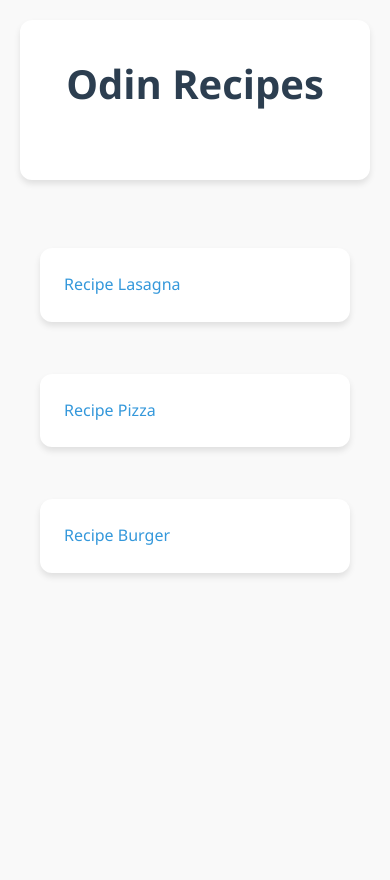
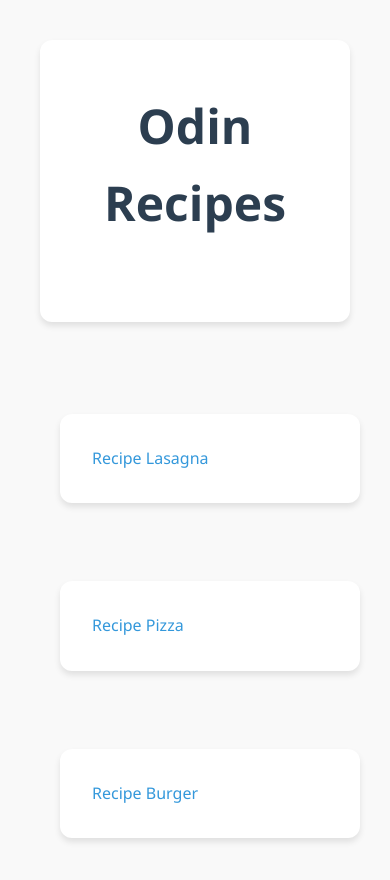
Before and after one commit to notstatic13/odin-recipe, a plain HTML site: page index.html in a window 390 px wide. Before the commit the page ends 844 px from the top, so only its background shows below. Drawn offline with Linux system fonts and the light colour scheme.

Commit message:
Update styles.css

```diff
--- a/styles.css
+++ b/styles.css
@@ -108,43 +108,3 @@ a:hover {
     background-color: #2980b9;
     text-decoration: none;
 }
-
-/* Responsive design */
-@media (max-width: 1024px) {
-    body {
-        padding: 30px;
-    }
-
-    .recipe-list {
-        grid-template-columns: repeat(auto-fit, minmax(250px, 1fr));
-        gap: 20px;
-    }
-}
-
-@media (max-width: 768px) {
-    body {
-        padding: 20px;
-    }
-
-    header {
-        padding: 2rem;
-        margin-bottom: 2rem;
-    }
-
-    h1 {
-        font-size: 2.5rem;
-    }
-
-    .recipe-list {
-        grid-template-columns: 1fr;
-    }
-
-    .recipe-card {
-        padding: 1.5rem;
-        margin: 1rem 0;
-    }
-
-    .recipe-card:hover {
-        transform: none;
-    }
-}
```
